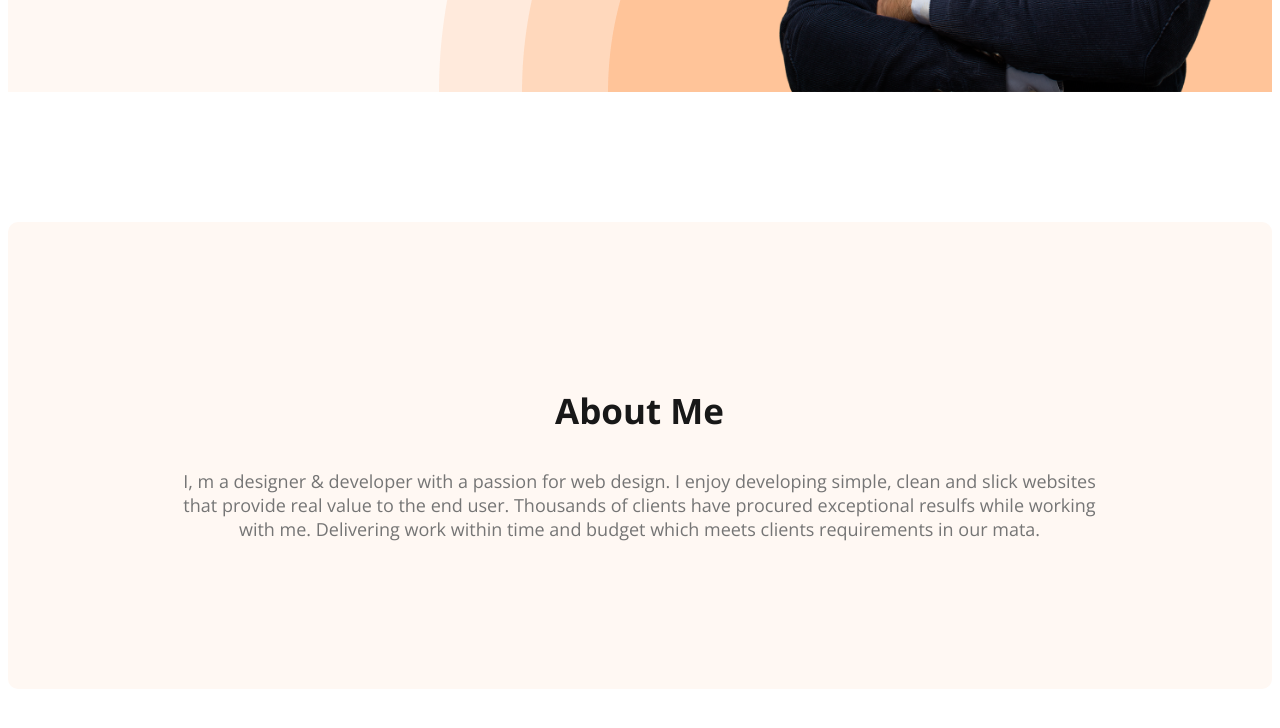
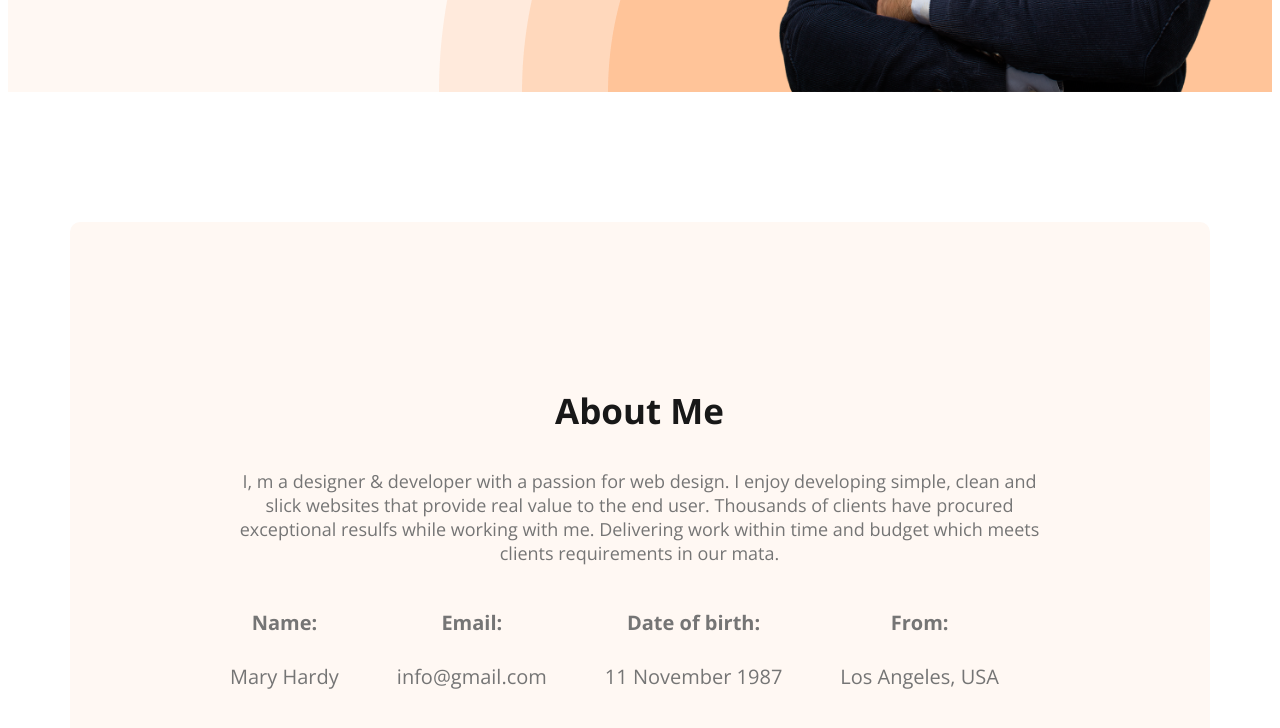
Before and after one commit to RakibulIslam101/web-developer-portfolio, a plain HTML site: page index.html in a window 1280 px wide. Shown: the part 696-1424 px from the top of the page. Drawn offline with nearby package versions, Linux system fonts and the light colour scheme.

Commit message:
added about information

```diff
--- a/index.html
+++ b/index.html
@@ -1,5 +1,6 @@
 <!DOCTYPE html>
 <html lang="en">
+
 <head>
     <meta charset="UTF-8">
     <meta name="viewport" content="width=device-width, initial-scale=1.0">
@@ -9,6 +10,7 @@
     <link href="https://fonts.googleapis.com/css2?family=Open+Sans:wght@400;700;800&display=swap" rel="stylesheet">
     <link rel="stylesheet" href="styles/portfolio.css">
 </head>
+
 <body>
     <header class="header">
         <nav>
@@ -21,9 +23,10 @@
         </nav>
         <div class="banner">
             <div class="banner-content">
-                <h3 class="banner-greeting">Hi, I  am</h3>
+                <h3 class="banner-greeting">Hi, I am</h3>
                 <h1 class="banner-title">Mary Hardy</h1>
-                <p class="banner-description">Shot what able cold new see hold.Friendly as an betrayed formerly he. Morning because as to society behaved moments.</p>
+                <p class="banner-description">Shot what able cold new see hold.Friendly as an betrayed formerly he.
+                    Morning because as to society behaved moments.</p>
                 <button class="btn-primary">Download CV</button>
                 <button class="btn-primary">Contact</button>
             </div>
@@ -33,11 +36,35 @@
     <main>
         <section class="about">
             <h3 class="section-title">About Me</h3>
-            <p class="section-description">I, m a designer & developer with a passion for web design. I enjoy developing simple, clean and slick websites that provide real value to the end user. Thousands of clients have procured exceptional resulfs while working with me. Delivering work within time and budget which meets clients requirements in our mata.</p>
+            <p class="section-description">I, m a designer & developer with a passion for web design. I enjoy developing
+                simple, clean and slick websites that provide real value to the end user. Thousands of clients have
+                procured exceptional resulfs while working with me. Delivering work within time and budget which meets
+                clients requirements in our mata.</p>
+            <div class="about-info-container">
+                <!-- .about-info*4>h4.info-title+p.info-description -->
+                <div class="about-info">
+                    <h4 class="info-title">Name: </h4>
+                    <p class="info-description">Mary Hardy </p>
+                </div>
+                <div class="about-info">
+                    <h4 class="info-title">Email:</h4>
+                    <p class="info-description">info@gmail.com</p>
+                </div>
+                <div class="about-info">
+                    <h4 class="info-title">Date of birth:</h4>
+                    <p class="info-description">11 November 1987</p>
+                </div>
+                <div class="about-info">
+                    <h4 class="info-title">From:</h4>
+                    <p class="info-description">Los Angeles, USA</p>
+                </div>
+
+            </div>
         </section>
     </main>
     <footer>
 
     </footer>
 </body>
+
 </html>
--- a/styles/portfolio.css
+++ b/styles/portfolio.css
@@ -21,7 +21,7 @@ body {
 }
 
 .section-description {
-    color:  #757575;
+    color: #757575;
     text-align: center;
     font-size: 18px;
 }
@@ -103,6 +103,10 @@ nav a {
 }
 
 /* main related styles */
+main {
+    max-width: 1140px;
+    margin: 0 auto;
+}
 
 /* about related styles */
 .about {
@@ -111,3 +115,16 @@ nav a {
     background: #FFF8F3;
     margin: 130px 0;
 }
+
+.about-info-container {
+    display: flex;
+    justify-content: space-around;
+}
+
+.about-info {
+    text-align: center;
+    margin-right: 50px;
+    color: #757575;
+    font-size: 20px;
+    font-style: normal;
+}
```
Lines whose indentation alone changed are shown as unchanged.
